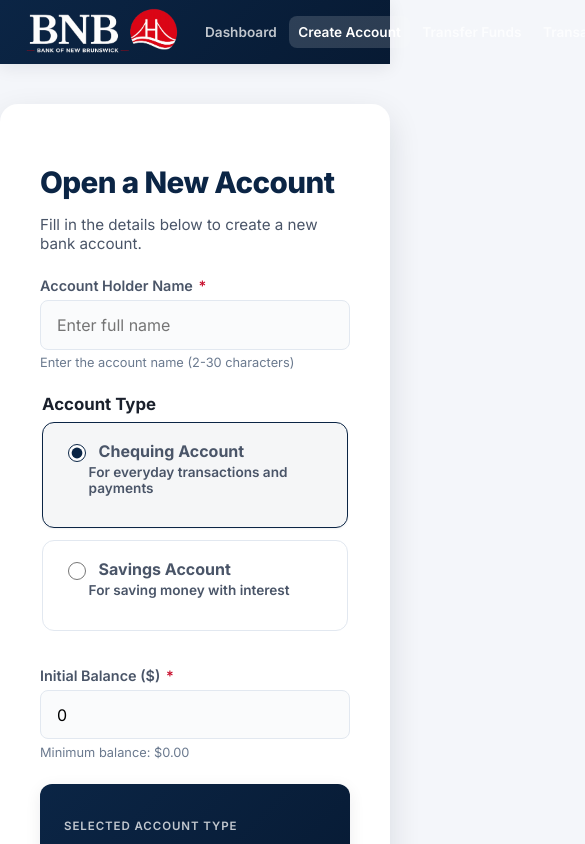
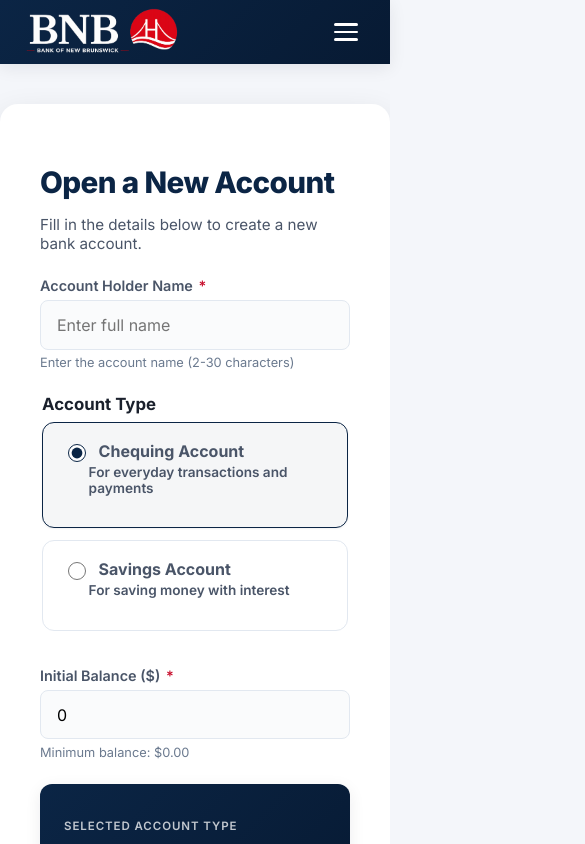
Before and after one commit to BalwantSandhu/bnb-banking, an Angular app: page /accounts/create in a window 390 px wide. Shown: the top 844 px of the page, 585 px wide, since content can reach past the window. Built offline with nearby package versions, Linux system fonts and the light colour scheme.

Commit message:
add mobile-responsive hamburger menu with animated toggle

```diff
--- a/src/app/app.component.html
+++ b/src/app/app.component.html
@@ -2,15 +2,27 @@
 
 <header class="app-header">
   <div class="app-header-inner">
-    <a routerLink="/dashboard" class="brand">
+    <a routerLink="/dashboard" class="brand" (click)="closeMobileMenu()">
       <img src="images/bnb-logo.png" alt="BNB - Bank of New Brunswick logo" class="brand-logo" />
     </a>
 
-    <nav class="main-nav" aria-label="Main navigation">
-      <a routerLink="/dashboard" routerLinkActive="active-link" [routerLinkActiveOptions]="{exact: true}" #rla1="routerLinkActive" [attr.aria-current]="rla1.isActive ? 'page' : null">Dashboard</a>
-      <a routerLink="/accounts/create" routerLinkActive="active-link" #rla2="routerLinkActive" [attr.aria-current]="rla2.isActive ? 'page' : null">Create Account</a>
-      <a routerLink="/transactions/transfer" routerLinkActive="active-link" #rla3="routerLinkActive" [attr.aria-current]="rla3.isActive ? 'page' : null">Transfer Funds</a>
-      <a routerLink="/transactions/history" routerLinkActive="active-link" #rla4="routerLinkActive" [attr.aria-current]="rla4.isActive ? 'page' : null">Transaction History</a>
+    <button
+      type="button"
+      class="menu-toggle"
+      (click)="toggleMobileMenu()"
+      [attr.aria-expanded]="mobileMenuOpen()"
+      aria-controls="main-nav"
+      aria-label="Toggle navigation menu">
+      <span class="hamburger-line"></span>
+      <span class="hamburger-line"></span>
+      <span class="hamburger-line"></span>
+    </button>
+
+    <nav class="main-nav" id="main-nav" aria-label="Main navigation" [class.main-nav--open]="mobileMenuOpen()">
+      <a routerLink="/dashboard" routerLinkActive="active-link" [routerLinkActiveOptions]="{exact: true}" #rla1="routerLinkActive" [attr.aria-current]="rla1.isActive ? 'page' : null" (click)="closeMobileMenu()">Dashboard</a>
+      <a routerLink="/accounts/create" routerLinkActive="active-link" #rla2="routerLinkActive" [attr.aria-current]="rla2.isActive ? 'page' : null" (click)="closeMobileMenu()">Create Account</a>
+      <a routerLink="/transactions/transfer" routerLinkActive="active-link" #rla3="routerLinkActive" [attr.aria-current]="rla3.isActive ? 'page' : null" (click)="closeMobileMenu()">Transfer Funds</a>
+      <a routerLink="/transactions/history" routerLinkActive="active-link" #rla4="routerLinkActive" [attr.aria-current]="rla4.isActive ? 'page' : null" (click)="closeMobileMenu()">Transaction History</a>
     </nav>
   </div>
 </header>
--- a/src/app/app.component.scss
+++ b/src/app/app.component.scss
@@ -33,6 +33,7 @@
     justify-content: space-between;
     flex-wrap: nowrap;
     gap: 1rem;
+    position: relative;
   }
 
   .brand {
@@ -49,6 +50,42 @@
     max-width: 220px;
     flex-shrink: 0;
     object-fit: contain;
+  }
+
+  .menu-toggle {
+    display: none;
+    flex-direction: column;
+    justify-content: center;
+    gap: 5px;
+    width: 40px;
+    height: 40px;
+    background: transparent;
+    border: none;
+    cursor: pointer;
+    padding: 0;
+    flex-shrink: 0;
+  }
+
+  .menu-toggle[aria-expanded="true"] {
+    .hamburger-line:nth-child(1) {
+      transform: translateY(7.5px) rotate(45deg);
+    }
+    .hamburger-line:nth-child(2) {
+      opacity: 0;
+    }
+    .hamburger-line:nth-child(3) {
+      transform: translateY(-7.5px) rotate(-45deg);
+    }
+  }
+
+  .hamburger-line {
+    display: block;
+    width: 24px;
+    height: 2.5px;
+    background: var(--bnb-white);
+    border-radius: 2px;
+    margin: 0 auto;
+    transition: transform 0.25s ease, opacity 0.25s ease;
   }
 
   .main-nav {
@@ -92,3 +129,37 @@
       margin: 0.15rem 0;
     }
   }
+
+  @media (max-width: 720px) {
+    .menu-toggle {
+      display: flex;
+    }
+
+    .main-nav {
+      display: none;
+      position: absolute;
+      top: 64px;
+      left: 0;
+      right: 0;
+      background: var(--bnb-navy-dark);
+      flex-direction: column;
+      gap: 0;
+      padding: var(--space-sm) var(--space-md);
+      box-shadow: var(--shadow-lg);
+
+      &--open {
+        display: flex;
+      }
+
+      a {
+        padding: 0.85rem 0.5rem;
+        font-size: 0.95rem;
+        border-radius: 0;
+        border-bottom: 1px solid rgba(255, 255, 255, 0.08);
+
+        &:last-child {
+          border-bottom: none;
+        }
+      }
+    }
+  }
--- a/src/app/app.component.ts
+++ b/src/app/app.component.ts
@@ -1,11 +1,19 @@
-import { Component } from '@angular/core';
+import { Component, signal } from '@angular/core';
 
 @Component({
   selector: 'app-root',
+  standalone: false,
   templateUrl: './app.component.html',
-  standalone: false,
   styleUrl: './app.component.scss'
 })
 export class AppComponent {
-  title = 'bnb-banking';
+  mobileMenuOpen = signal(false);
+
+  toggleMobileMenu(): void {
+    this.mobileMenuOpen.set(!this.mobileMenuOpen());
+  }
+
+  closeMobileMenu(): void {
+    this.mobileMenuOpen.set(false);
+  }
 }
```
